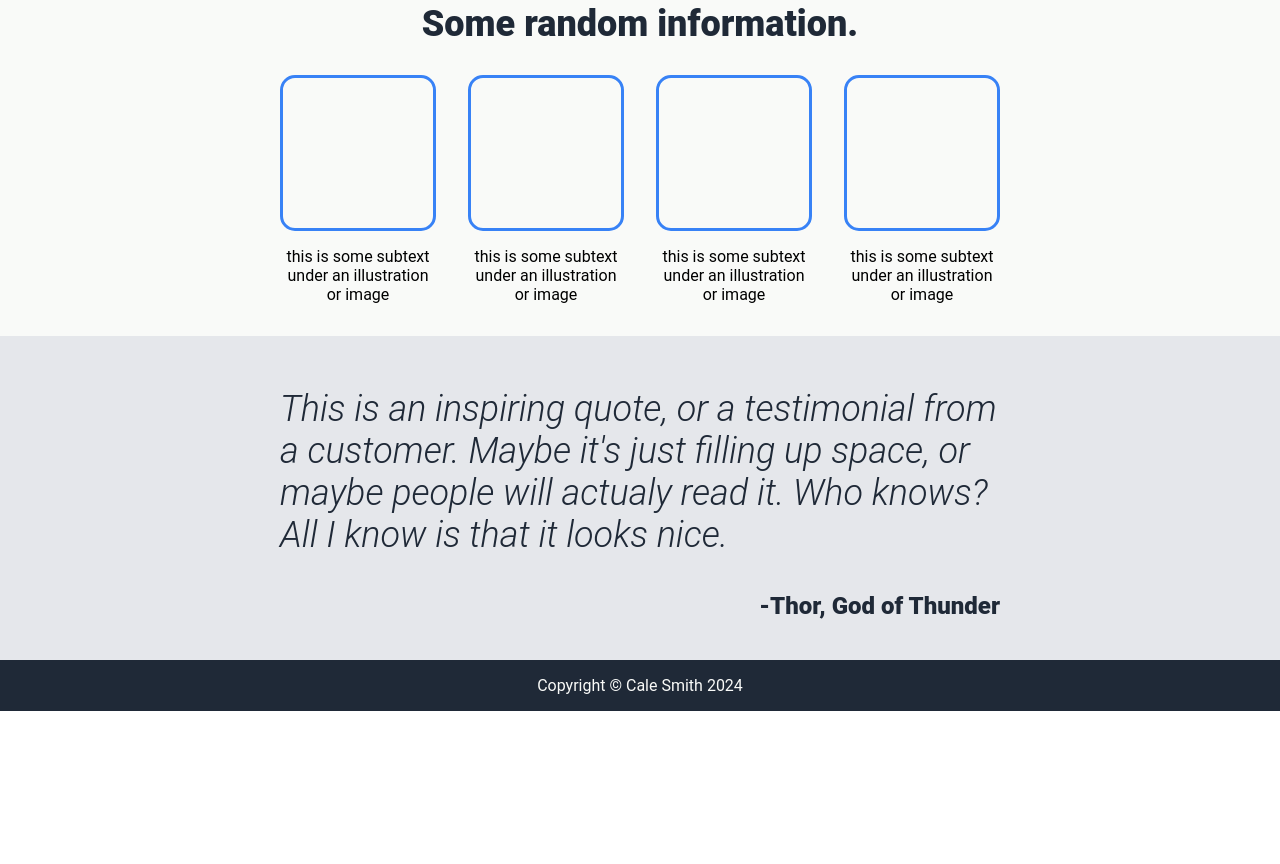
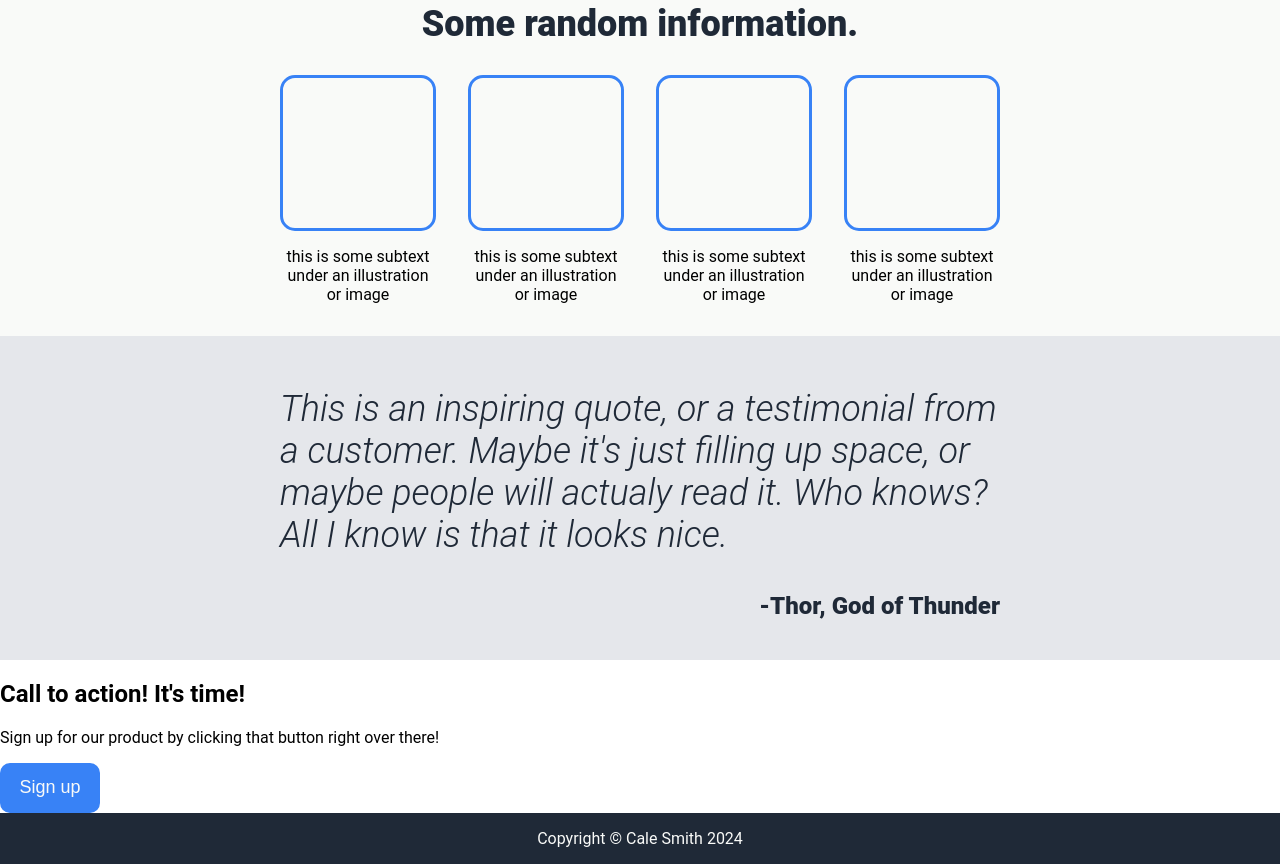
Before and after one commit to calepayson/odin-landing-page, a plain HTML site: page index.html in a window 1280 px wide. Shown: the part 462-1326 px from the top of the page. Before the commit the page ends 1173 px from the top, so only its background shows below. Drawn offline with Linux system fonts and the light colour scheme.

Commit message:
feat: add html content for the call to action
- Add HTML content that matches the call to action.
- Add some classes to make styling easier.

```diff
--- a/index.html
+++ b/index.html
@@ -67,6 +67,15 @@
       </div>
 
       <div class="signup">
+        <div class ="signup-container">
+          <div class="signup-content">
+            <div class="signup-text">
+              <h2>Call to action! It's time!</h2>
+              <p>Sign up for our product by clicking that button right over there!</p>
+            </div>
+            <button>Sign up</button>
+          </div>
+        </div>
       </div>
     </div>
 
```
